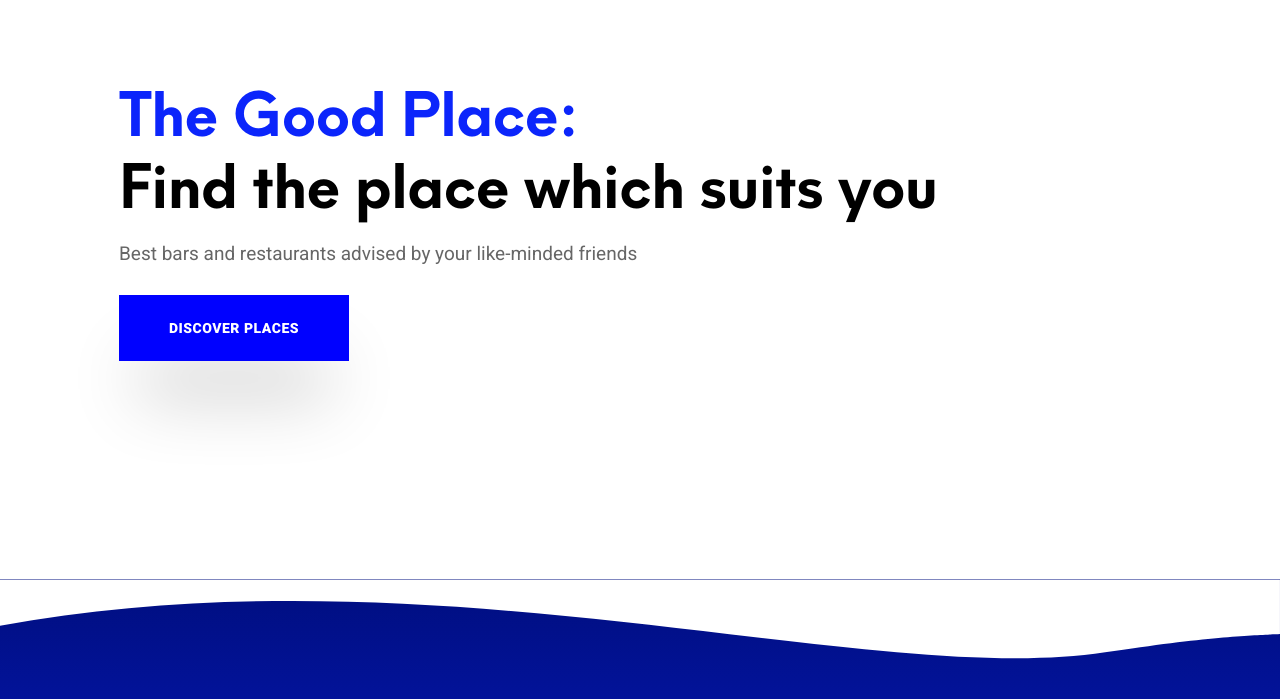
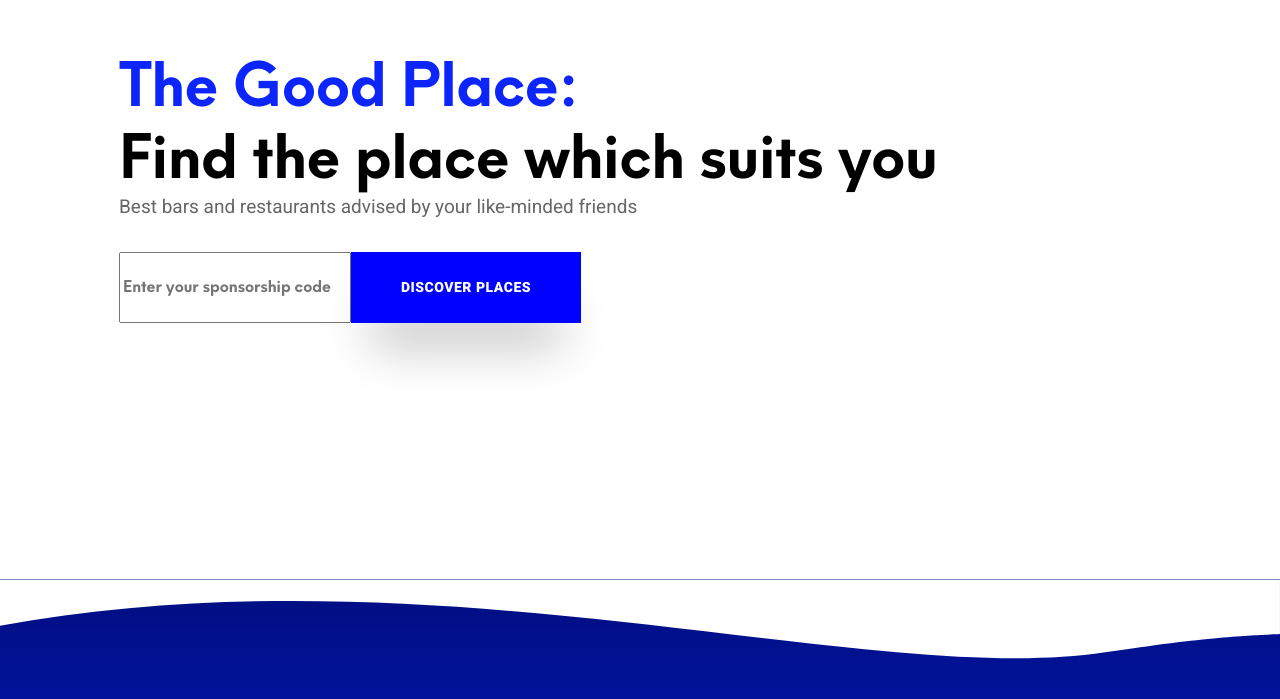
Before and after one commit to CamilleFranceschi/the-good-place, a React (Create React App) app: page / in a window 1280 px wide. Shown: the part 101-800 px from the top of the page. Built offline with nearby package versions, Linux system fonts and the light colour scheme.

Commit message:
imput bar

```diff
--- a/public/index.html
+++ b/public/index.html
@@ -11,6 +11,7 @@
     <link rel="manifest" href="%PUBLIC_URL%/manifest.json">
     <link rel="shortcut icon" href="%PUBLIC_URL%/favicon.ico">
     <link href="https://fonts.googleapis.com/icon?family=Material+Icons" rel="stylesheet">
+    <link rel="stylesheet" href="https://maxcdn.bootstrapcdn.com/bootstrap/4.0.0-beta.2/css/bootstrap.min.css" integrity="sha384-PsH8R72JQ3SOdhVi3uxftmaW6Vc51MKb0q5P2rRUpPvrszuE4W1povHYgTpBfshb" crossorigin="anonymous">
     <!--
       Notice the use of %PUBLIC_URL% in the tags above.
       It will be replaced with the URL of the `public` folder during the build.
--- a/src/components/button-landing.css
+++ b/src/components/button-landing.css
@@ -16,7 +16,7 @@
   /* max-width: 300px; */
   /* width: 50%; */
   /* line-height: 71px; */
-  box-shadow: 0 50px 70px -20px rgba(0,0,0,0.3);
+  box-shadow: 0 40px 50px -20px rgba(0,0,0,0.3);
   transition: all .2s ease-in-out;
   /* margin: auto; */
   padding: 25px 50px;
@@ -29,7 +29,7 @@
   font-family: 'Roboto', sans-serif;
   font-weight: 900;
   font-style: normal;
-    color: rgb(255,255,255);
+  color: white !important;
   font-size: 14px;
   letter-spacing: 0.5px;
   text-align: center;
--- a/src/components/landing.css
+++ b/src/components/landing.css
@@ -34,7 +34,7 @@
 }
 
 .banner-content {
-  padding: 180px 119px;
+  padding: 150px 119px;
 }
 
 
@@ -60,6 +60,22 @@
 }
 .args-icon {
   font-size: 70px;
+}
+
+
+.sponsorship-code-input {
+  /*padding: 10px;*/
+  /*margin-right: 5px;*/
+}
+
+.sponsorship-code-input input {
+  /*height: 40px;*/
+  /*font-size: 20px;*/
+  /*padding-left: 5px;*/
+  /*color: #999;*/
+  /*height: 100%;*/
+  /*width: 100%;*/
+  /*paddings: 25px 0px;*/
 }
 
 .svg-wave {
--- a/src/components/landing.js
+++ b/src/components/landing.js
@@ -21,7 +21,10 @@ const Landing = () => {
           <h1>The Good Place:</h1>
           <h2>Find the place which suits you</h2>
           <p>Best bars and restaurants advised by your like-minded friends</p>
-          <a className="btn-landing">DISCOVER PLACES</a>
+          <div className="input-group sponsorship-code-input">
+            <input type="text" placeholder="Enter your sponsorship code"/>
+            <a className="btn-landing input-group-addon">DISCOVER PLACES</a>
+          </div>
         </div>
       </div>
 
```
Lines whose indentation alone changed are shown as unchanged.
